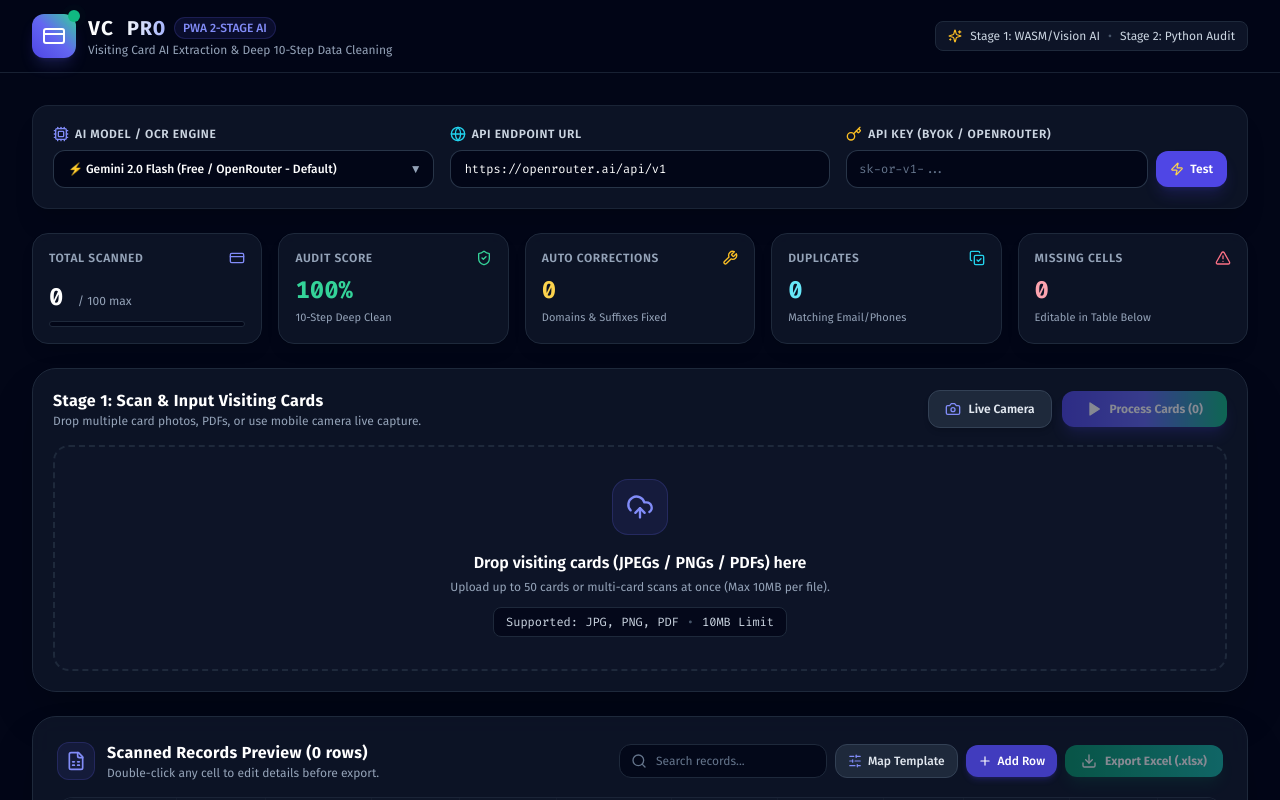
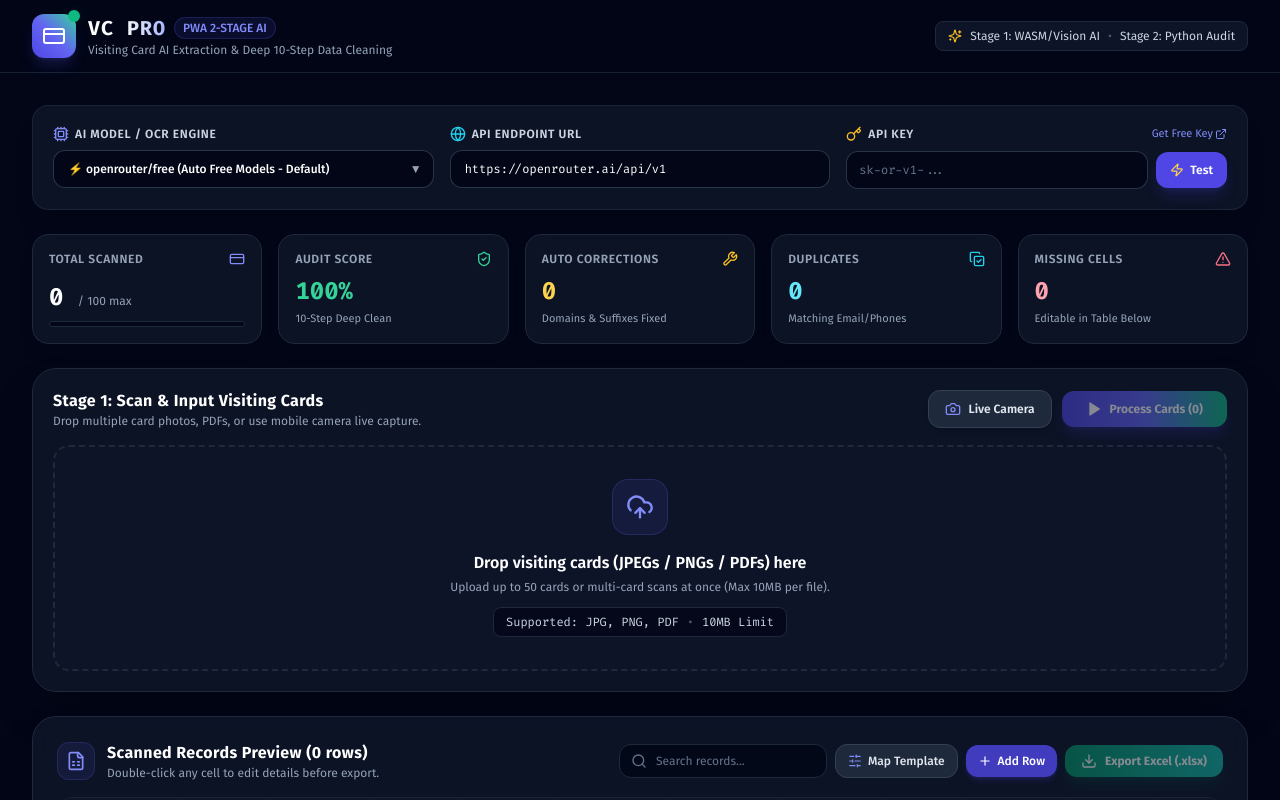
Before and after one commit to bobtech-IIT/vc-pro-champ, a Next.js app: page / in a window 1280 px wide. Shown: the top 800 px of the page. Built offline with nearby package versions, Linux system fonts and the light colour scheme.

Commit message:
fix: Default to openrouter/free, handle 401 missing auth header gracefully, add Get Free Key link

```diff
--- a/src/components/ModelSelector.tsx
+++ b/src/components/ModelSelector.tsx
@@ -1,8 +1,8 @@
 'use client';
 
 import React, { useState } from 'react';
-import { testApiConnection, DEFAULT_ENDPOINT, DEFAULT_MODEL } from '@/lib/api-client';
-import { Key, Cpu, CheckCircle2, XCircle, Loader2, Zap, Globe, Edit3 } from 'lucide-react';
+import { testApiConnection } from '@/lib/api-client';
+import { Key, Cpu, CheckCircle2, XCircle, Loader2, Zap, Globe, ExternalLink } from 'lucide-react';
 
 interface ModelSelectorProps {
   selectedModel: string;
@@ -14,15 +14,15 @@
 }
 
 const PRESET_MODELS = [
-  { id: 'google/gemini-2.0-flash-exp:free', label: '⚡ Gemini 2.0 Flash (Free / OpenRouter - Default)' },
-  { id: 'meta-llama/llama-3.2-90b-vision-instruct:free', label: '🦙 Llama 3.2 90B Vision (Free / OpenRouter)' },
-  { id: 'mistralai/pixtral-12b:free', label: '🎯 Pixtral 12B Vision (Free / OpenRouter)' },
-  { id: 'qwen/qwen-2-vl-7b-instruct:free', label: '👁️ Qwen 2 VL 7B Vision (Free / OpenRouter)' },
-  { id: 'google/gemini-flash-1.5', label: '✨ Gemini 1.5 Flash' },
-  { id: 'google/gemini-pro-1.5', label: '🚀 Gemini 1.5 Pro' },
-  { id: 'openai/gpt-4o-mini', label: '🤖 GPT-4o Mini (OpenAI)' },
-  { id: 'openai/gpt-4o', label: '🧠 GPT-4o Premium (OpenAI)' },
-  { id: 'anthropic/claude-3.5-sonnet', label: '🎭 Claude 3.5 Sonnet (Anthropic)' },
+  { id: 'openrouter/free', label: '⚡ openrouter/free (Auto Free Models - Default)' },
+  { id: 'openrouter/auto', label: '🤖 openrouter/auto (Auto Best Match)' },
+  { id: 'google/gemini-2.0-flash-exp:free', label: '✨ google/gemini-2.0-flash-exp:free' },
+  { id: 'meta-llama/llama-3.2-90b-vision-instruct:free', label: '🦙 meta-llama/llama-3.2-90b-vision-instruct:free' },
+  { id: 'mistralai/pixtral-12b:free', label: '🎯 mistralai/pixtral-12b:free' },
+  { id: 'google/gemini-flash-1.5', label: '✨ google/gemini-flash-1.5' },
+  { id: 'openai/gpt-4o-mini', label: '🤖 openai/gpt-4o-mini' },
+  { id: 'openai/gpt-4o', label: '🧠 openai/gpt-4o' },
+  { id: 'anthropic/claude-3.5-sonnet', label: '🎭 anthropic/claude-3.5-sonnet' },
   { id: 'tesseract-wasm', label: '⚙️ Tesseract WASM (C++ Engine - Offline)' },
   { id: 'custom', label: '✏️ Custom Model ID (Type manually...)' },
 ];
@@ -61,9 +61,11 @@
 
         {/* 1. Model Selector */}
         <div>
-          <label className="block text-xs font-semibold text-slate-300 uppercase tracking-wider mb-2 flex items-center gap-1.5">
-            <Cpu className="w-4 h-4 text-indigo-400" />
-            <span>AI Model / OCR Engine</span>
+          <label className="block text-xs font-semibold text-slate-300 uppercase tracking-wider mb-2 flex items-center justify-between">
+            <span className="flex items-center gap-1.5">
+              <Cpu className="w-4 h-4 text-indigo-400" />
+              <span>AI Model / OCR Engine</span>
+            </span>
           </label>
           <div className="relative">
             <select
@@ -96,7 +98,7 @@
             <div className="mt-2 relative">
               <input
                 type="text"
-                placeholder="e.g. meta-llama/llama-3.2-11b-vision-instruct:free"
+                placeholder="e.g. openrouter/free"
                 value={customModelText}
                 onChange={(e) => {
                   setCustomModelText(e.target.value);
@@ -130,10 +132,22 @@
 
         {/* 3. API Key & Test Connection Button */}
         <div>
-          <label className="block text-xs font-semibold text-slate-300 uppercase tracking-wider mb-2 flex items-center gap-1.5">
-            <Key className="w-4 h-4 text-amber-400" />
-            <span>API Key (BYOK / OpenRouter)</span>
-          </label>
+          <div className="flex items-center justify-between mb-2">
+            <label className="text-xs font-semibold text-slate-300 uppercase tracking-wider flex items-center gap-1.5">
+              <Key className="w-4 h-4 text-amber-400" />
+              <span>API Key</span>
+            </label>
+            <a
+              href="https://openrouter.ai/keys"
+              target="_blank"
+              rel="noopener noreferrer"
+              className="text-[11px] text-indigo-400 hover:underline flex items-center gap-0.5"
+            >
+              <span>Get Free Key</span>
+              <ExternalLink className="w-3 h-3" />
+            </a>
+          </div>
+
           <div className="flex items-center gap-2">
             <input
               type="password"
--- a/src/lib/api-client.ts
+++ b/src/lib/api-client.ts
@@ -2,7 +2,7 @@
 import Tesseract from 'tesseract.js';
 
 export const DEFAULT_ENDPOINT = 'https://openrouter.ai/api/v1';
-export const DEFAULT_MODEL = 'google/gemini-2.0-flash-exp:free';
+export const DEFAULT_MODEL = 'openrouter/free';
 
 export async function testApiConnection(
   apiKey: string,
@@ -31,12 +31,12 @@
     });
 
     if (response.ok) {
-      return { success: true, message: `Successfully connected to endpoint (${cleanEndpoint}) for model "${model}"!` };
+      return { success: true, message: `Successfully connected to ${cleanEndpoint}!` };
     } else {
       const errorText = await response.text();
       return {
         success: false,
-        message: `API returned status ${response.status}: ${errorText.slice(0, 120)}`
+        message: `API status ${response.status}: ${errorText.slice(0, 120)}`
       };
     }
   } catch (err: any) {
@@ -124,7 +124,7 @@
 Return ONLY valid JSON format without markdown blocks. Output must be a JSON array [ {...}, {...} ].`;
 
   const requestBody = {
-    model: model, // Passed directly without hardcoding!
+    model: model, // E.g. 'openrouter/free' or 'openrouter/auto'
     messages: [
       {
         role: 'user',
@@ -148,7 +148,7 @@
     'X-Title': 'VC Pro Scanner'
   };
 
-  if (apiKey.trim()) {
+  if (apiKey && apiKey.trim()) {
     headers['Authorization'] = `Bearer ${apiKey.trim()}`;
   }
 
@@ -160,7 +160,10 @@
 
   if (!res.ok) {
     const errText = await res.text();
-    throw new Error(`AI Extraction failed (${res.status}): ${errText.slice(0, 200)}`);
+    if (res.status === 401) {
+      throw new Error(`OpenRouter Authentication Required (401). Please enter your free OpenRouter API Key from https://openrouter.ai/keys in the API Key box.`);
+    }
+    throw new Error(`AI Extraction failed (${res.status}): ${errText.slice(0, 180)}`);
   }
 
   const data = await res.json();
```
